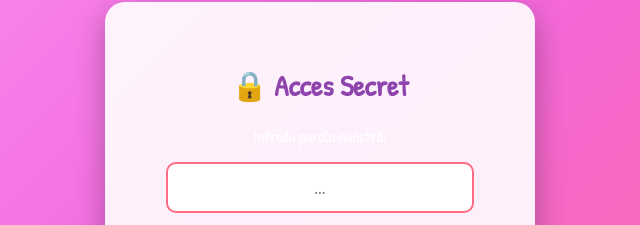
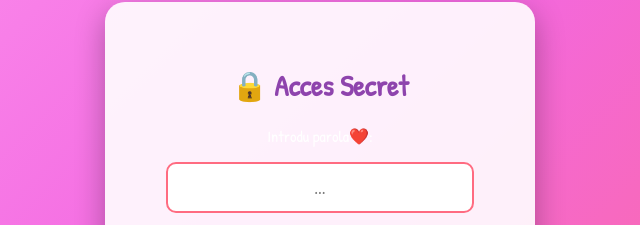
Before and after one commit to razvanpotoceanu/iubita-mea-kati, a plain HTML site: page index.html in a window 1280 px wide. Shown: the part 242-467 px from the top of the page, 320-960 px from the left. Drawn offline with Linux system fonts and the light colour scheme.

Commit message:
Add files via upload

```diff
--- a/index.html
+++ b/index.html
@@ -11,7 +11,7 @@
   <div id="login-overlay">
     <div class="login-box">
       <h2>🔒 Acces Secret</h2>
-      <p style="margin-bottom: 15px;">Introdu parola noastră:</p>
+      <p style="margin-bottom: 15px;">Introdu parola❤️:</p>
       <input type="password" id="passwordInput" class="password-input" placeholder="...">
       <br>
       <button onclick="checkPassword()" class="login-button">Deschide ❤️</button>
```
